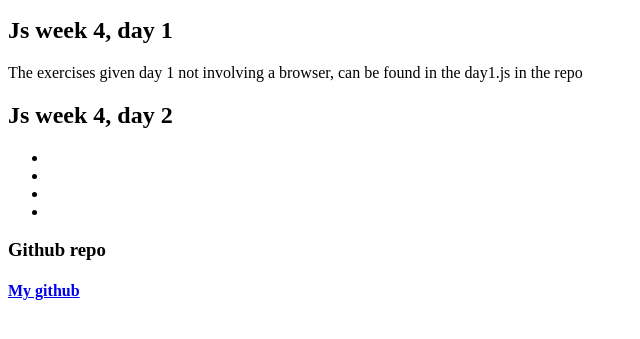
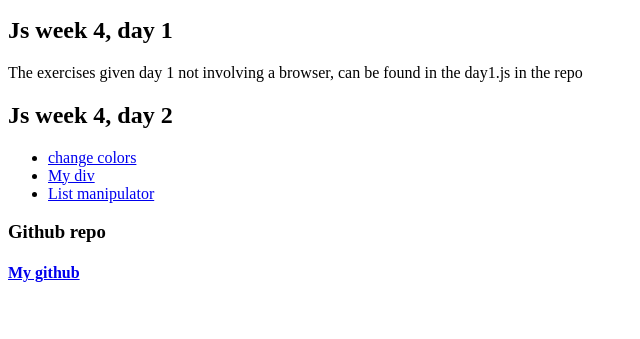
Before and after one commit to AlexanderFnug/jsEx, a plain HTML site: page index.html in a window 1280 px wide. Shown: the part 119-458 px from the top of the page, without its empty margins (0-640 px from the left). Drawn offline with Linux system fonts and the light colour scheme.

Commit message:
ul correct

```diff
--- a/index.html
+++ b/index.html
@@ -16,10 +16,9 @@
         can be found in the day1.js in the repo</p>
         <h2>Js week 4, day 2</h2>
         <ul>
-            <li><a href="changecolors.html"></a></li>
-            <li><a href="day2.html"></a></li>
-            <li><a href="my-div.html"></a></li>
-            <li><a href="day2-names.html"></a></li>
+            <li><a href="changecolors.html">change colors</a></li>
+            <li><a href="my-div.html">My div</a></li>
+            <li><a href="day2-names.html">List manipulator</a></li>
         </ul>
         <h3>Github repo</h3>
         <h4><a href="https://github.com/AlexanderFnug/jsEx">My github</a></h4>
```
